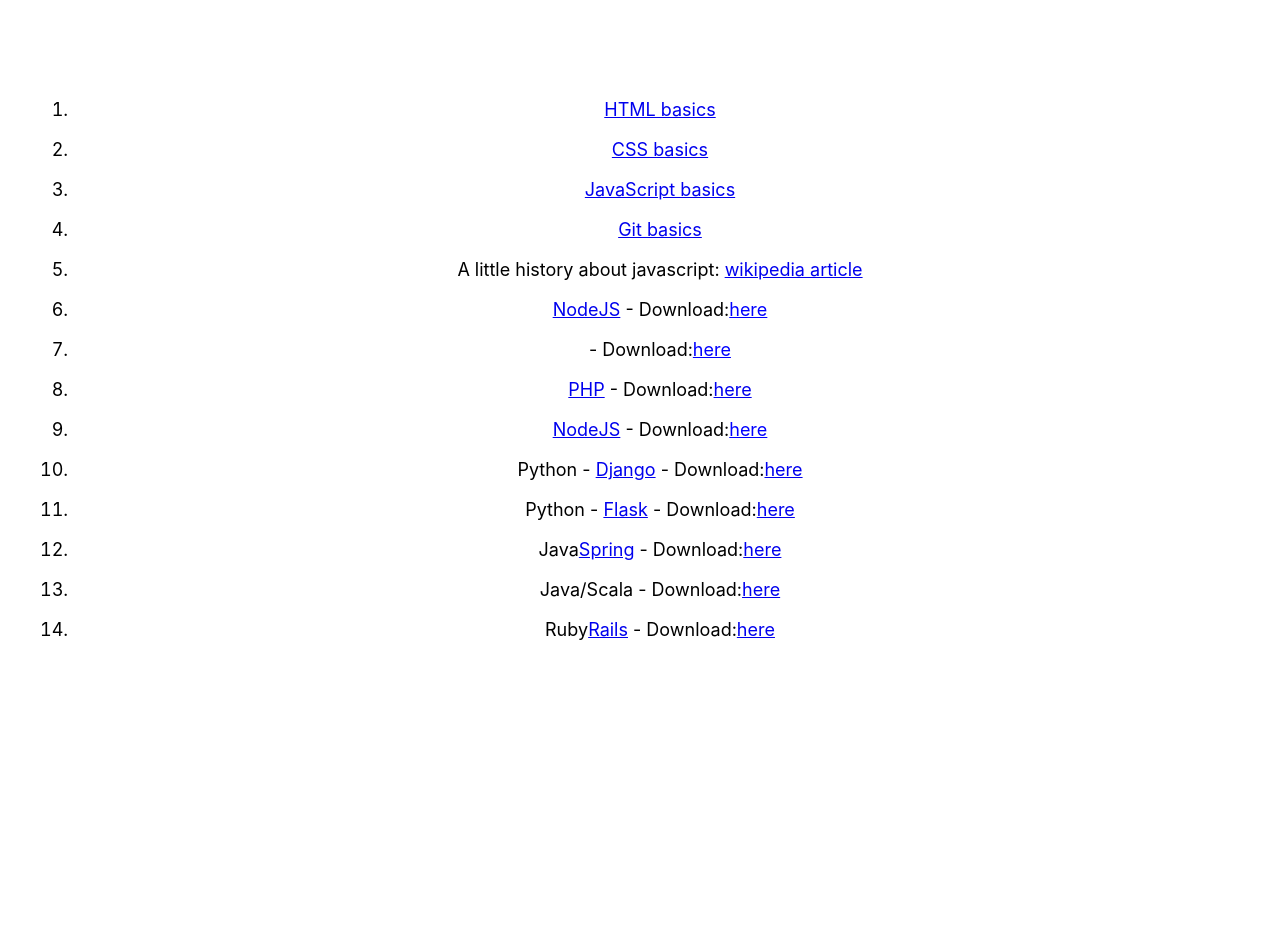
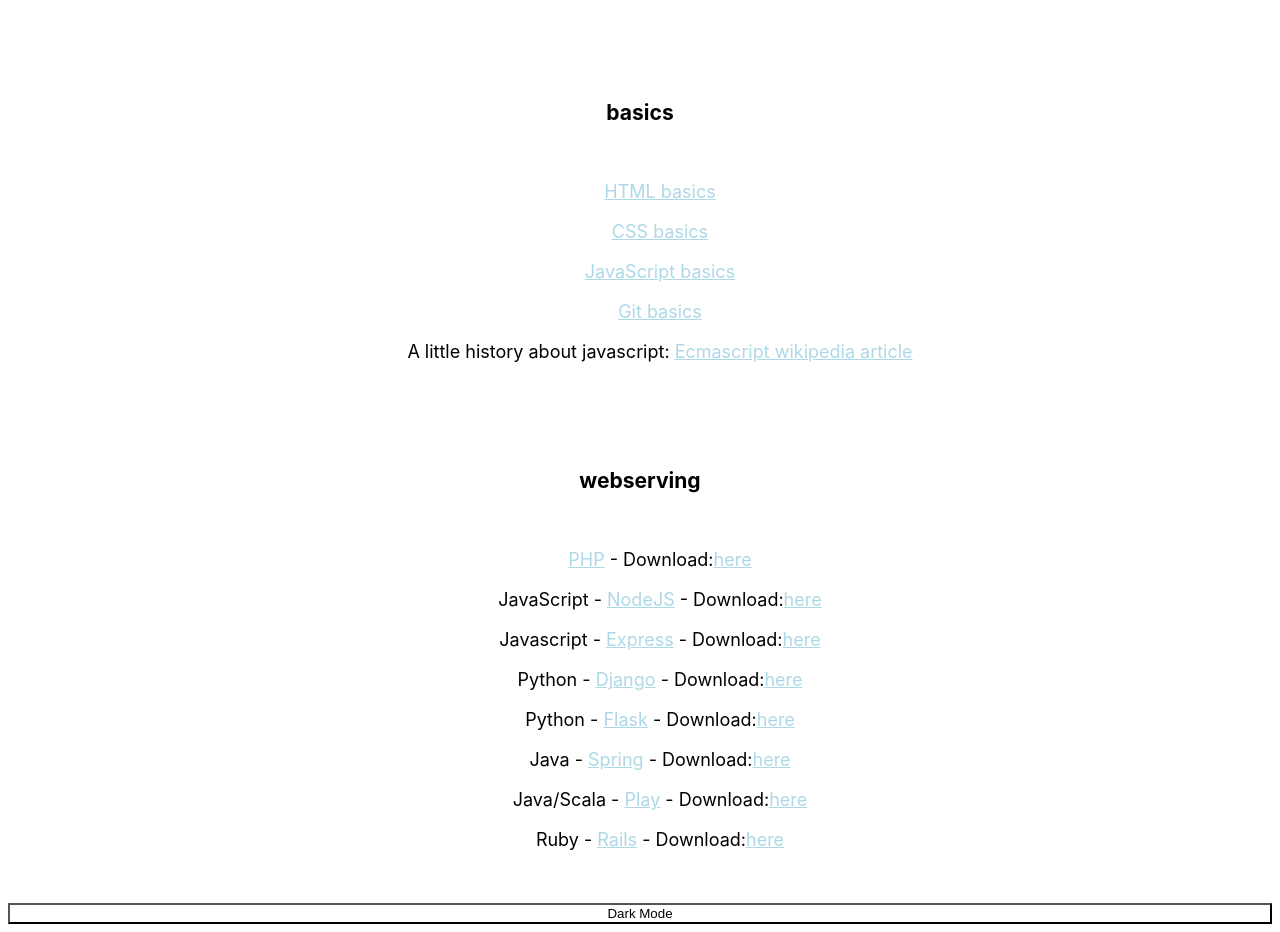
Before and after one commit to luisschubert/basicwebapp, a website: page pageview.html in a window 1280 px wide. Shown: the part 120-1052 px from the top of the page. Before the commit the page ends 821 px from the top, so only its background shows below. Drawn offline with Linux system fonts and the light colour scheme.

Commit message:
update pageview with a button for some javascript interaction

```diff
--- a/pageview.html
+++ b/pageview.html
@@ -1,6 +1,30 @@
 <html>
 <script>
     console.log("hello from your javascript console");
+    function dark(){
+        //let url = ;
+        console.log('changing background to cassini photo');
+        let body = document.querySelector('body');
+        let button = document.querySelector('button');
+
+        if (button.textContent == "Dark Mode"){
+            button.textContent = "Light Mode";
+            button.style.background = 'black';
+            button.style.color ='white';
+            body.style.background = 'black';
+            body.style.color ='white';
+        }
+        else if (button.textContent == "Light Mode"){
+            button.textContent = "Dark Mode";
+            button.style.background = 'white';
+            button.style.color = 'black';
+            body.style.background = 'white';
+            body.style.color ='black';
+        }
+
+        // element.setAttribute('background-image',"url:'https://saturn.jpl.nasa.gov/system/resources/detail_files/7769_PIA21628_figA-MAIN.jpg'");
+    }
+
 </script>
 <style>
 body {
@@ -72,7 +96,17 @@
         outline: none;
     }
     a:visited{
-        color:blue;
+        color:lightblue;
+    }
+    a {
+        color:lightblue;
+    }
+    ul{
+        list-style-type:none
+    }
+    button{
+        background: white;
+        color:black;
     }
 </style>
 <body>
@@ -82,23 +116,71 @@
         </div>
     </div>
     <div class='contentContainer'>
-        <ol>
-            <li><a href="https://developer.mozilla.org/en-US/docs/Learn/Getting_started_with_the_web/HTML_basics">HTML basics</a></li>
-            <li><a href="https://developer.mozilla.org/en-US/docs/Web/CSS">CSS basics</a></li>
-            <li><a href="https://developer.mozilla.org/en-US/docs/Learn/Getting_started_with_the_web/JavaScript_basics"> JavaScript basics</a></li>
-            <li><a href="http://rogerdudler.github.io/git-guide/">Git basics</a></li>
-            <li>A little history about javascript: <a href="https://en.wikipedia.org/wiki/ECMAScript">wikipedia article</a></li>
-            <li><a href="https://nodejs.org/en/">NodeJS</a> - Download:<a href="">here<a></li>
-            <li><a href=""></a> - Download:<a href="">here<a></li>
-            <li><a href="http://php.net/">PHP</a> - Download:<a href="http://php.net/downloads.php">here<a></li>
-            <li><a href="https://nodejs.org/en/">NodeJS</a> - Download:<a href="">here<a></li>
-            <li>Python - <a href="https://www.djangoproject.com/">Django</a> - Download:<a href="https://www.djangoproject.com/download/">here<a></li>
-            <li>Python - <a href="http://flask.pocoo.org/">Flask</a> - Download:<a href="https://pypi.python.org/pypi/Flask/0.12.2">here<a></li>
-            <li>Java<a href="https://spring.io/">Spring</a> - Download:<a href="https://projects.spring.io/spring-framework/">here<a></li>
-            <li>Java/Scala<a href="https://www.playframework.com/"></a> - Download:<a href="https://www.playframework.com/download">here<a></li>
-            <li>Ruby<a href="http://rubyonrails.org/">Rails</a> - Download:<a href="http://weblog.rubyonrails.org/2017/9/7/Rails-5-1-4-and-5-0-6-released/">here<a></li>
-        <ol>
+        <h3>basics</h3>
+        <ul>
+            <li><a
+                href="https://developer.mozilla.org/en-US/docs/Learn/Getting_started_with_the_web/HTML_basics"
+                >HTML basics</a></li>
+            <li><a
+                href="https://developer.mozilla.org/en-US/docs/Web/CSS">
+                CSS basics</a></li>
+            <li><a
+                href="https://developer.mozilla.org/en-US/docs/Learn/Getting_started_with_the_web/JavaScript_basics">
+                JavaScript basics</a></li>
+            <li><a
+                href="http://rogerdudler.github.io/git-guide/">
+                Git basics</a></li>
+            <li>A little history about javascript: <a
+                href="https://en.wikipedia.org/wiki/ECMAScript">
+                Ecmascript wikipedia article</a></li>
+        </ul>
     </div>
+    <div class='contentContainer'>
+        <h3>webserving</h3>
+        <ul>
+            <!-- Below line is for copying/pasting. -->
+            <!-- <li><a href=""></a> - Download:<a href="">here<a></li> -->
+            <li><a
+                href="http://php.net/">PHP</a> - Download:<a
+                href="http://php.net/downloads.php">here</a></li>
+
+            <li>JavaScript - <a
+                href="https://nodejs.org/en/">NodeJS</a> - Download:<a
+                href="https://nodejs.org/en/download/">here</a>
+            </li>
+
+            <li>Javascript - <a
+                href="https://expressjs.com/">Express</a> - Download:<a
+                href="https://www.npmjs.com/package/express">here</a>
+            </li>
+
+            <li>Python - <a
+                href="https://www.djangoproject.com/">Django</a> - Download:<a
+                href="https://www.djangoproject.com/download/">here</a>
+            </li>
+
+            <li>Python - <a
+                href="http://flask.pocoo.org/">Flask</a> - Download:<a
+                href="https://pypi.python.org/pypi/Flask/0.12.2">here</a>
+            </li>
+
+            <li>Java - <a
+                href="https://spring.io/">Spring</a> - Download:<a
+                href="https://projects.spring.io/spring-framework/">here</a>
+            </li>
+
+            <li>Java/Scala - <a
+                href="https://www.playframework.com/">Play</a> - Download:<a
+                href="https://www.playframework.com/download">here</a>
+            </li>
+
+            <li>Ruby - <a
+                href="http://rubyonrails.org/">Rails</a> - Download:<a
+                href="http://weblog.rubyonrails.org/2017/9/7/Rails-5-1-4-and-5-0-6-released/">here</a>
+            </li>
+        <ul>
+    </div>
+    <button id='mode' onclick=dark()>Dark Mode</button>
 </body>
 </html>
 <!-- "“Good artists copy. Great artists steal.” - Pablo Picasso" - Steve Jobs -->
```
